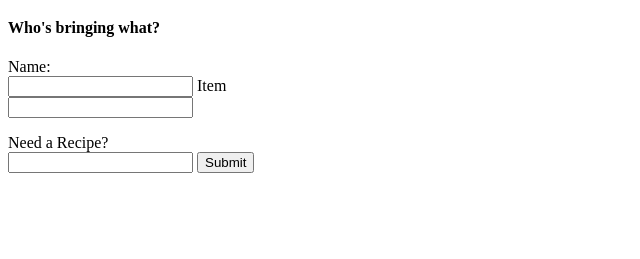
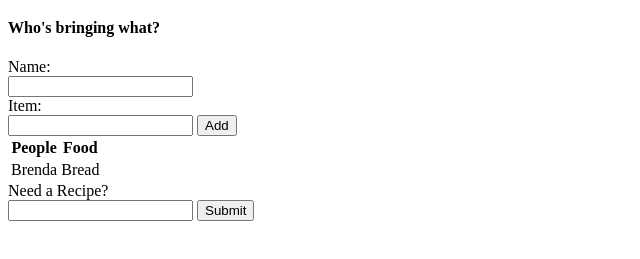
Before and after one commit to sthompson94/PotluckParty, a plain HTML site: page index.html in a window 1280 px wide. Shown: the part 61-320 px from the top of the page, without its empty margins (0-640 px from the left). Drawn offline with nearby package versions, Linux system fonts and the light colour scheme.

Commit message:
grabbed onto name and item input with Jquery

```diff
--- a/index.html
+++ b/index.html
@@ -10,11 +10,22 @@
 <h4>Who's bringing what?</h4>
 <form>
     Name: <br>
-    <input type="text" name="person">
-    Item <br>
-    <input type="text" name="item">
+    <input type="text" id="nameInput" name="person"> <br>
+    Item: <br>
+    <input type="text" id="itemInput" name="item">
+    <button id="addBtn" type="submit">Add</button>
 </form>
-<ul class="FoodItems"></ul>
+<table class="potluck">
+    <tr>
+    <th>People</th>
+    <th>Food</th>
+    </tr>
+<tr>
+    <td>Brenda</td>
+    <td>Bread</td>
+</tr>
+
+</table>
 
 <form>
     Need a Recipe? <br>
--- a/javascript.js
+++ b/javascript.js
@@ -0,0 +1,14 @@
+$(document).ready(function(){
+console.log("page loaded");
+
+$("#addBtn").on("click", function(){
+    event.preventDefault();
+
+    var name = $("#nameInput").val();
+    var item = $("#itemInput").val();
+
+
+    console.log(name , item);
+})
+
+})
```
